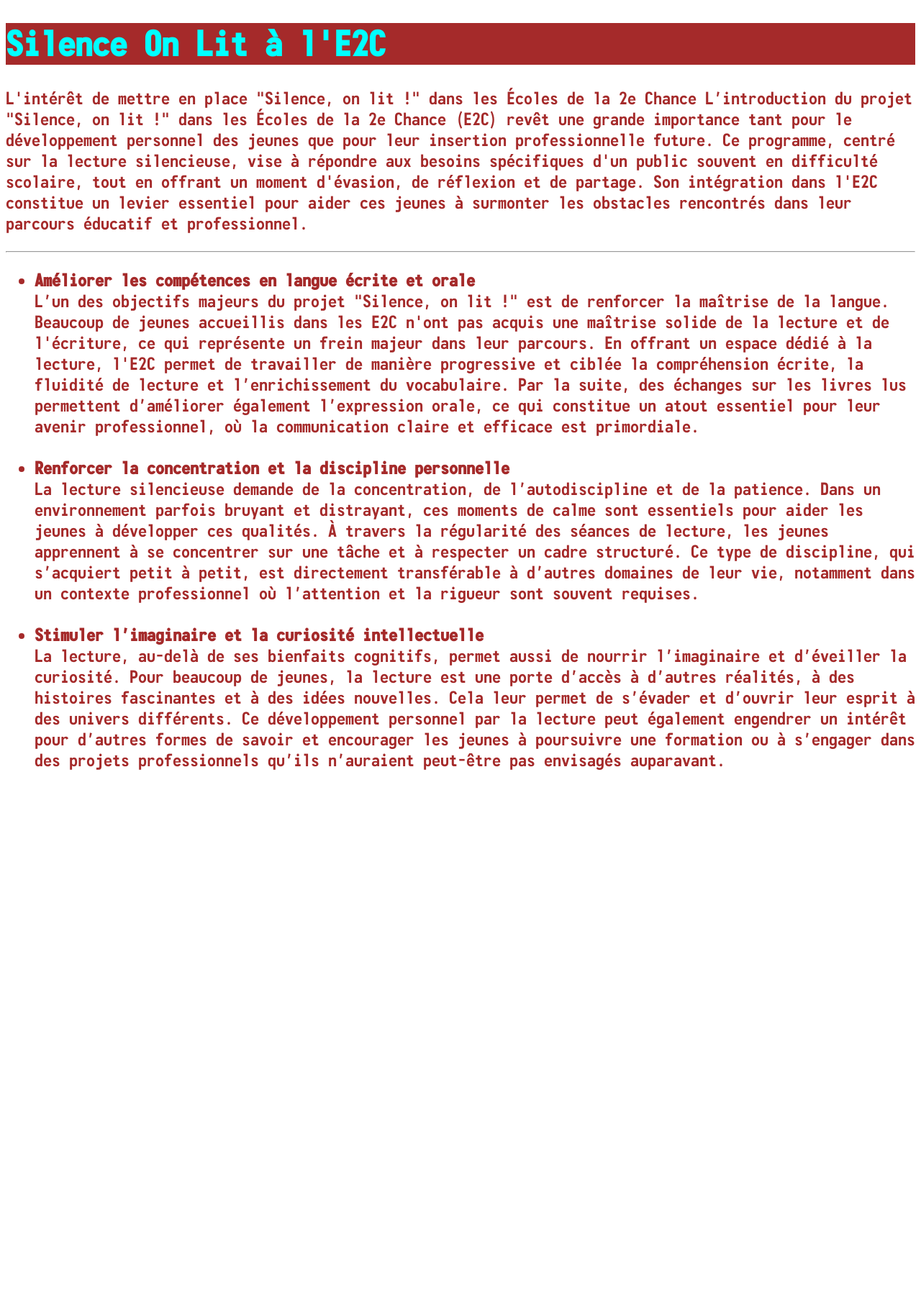
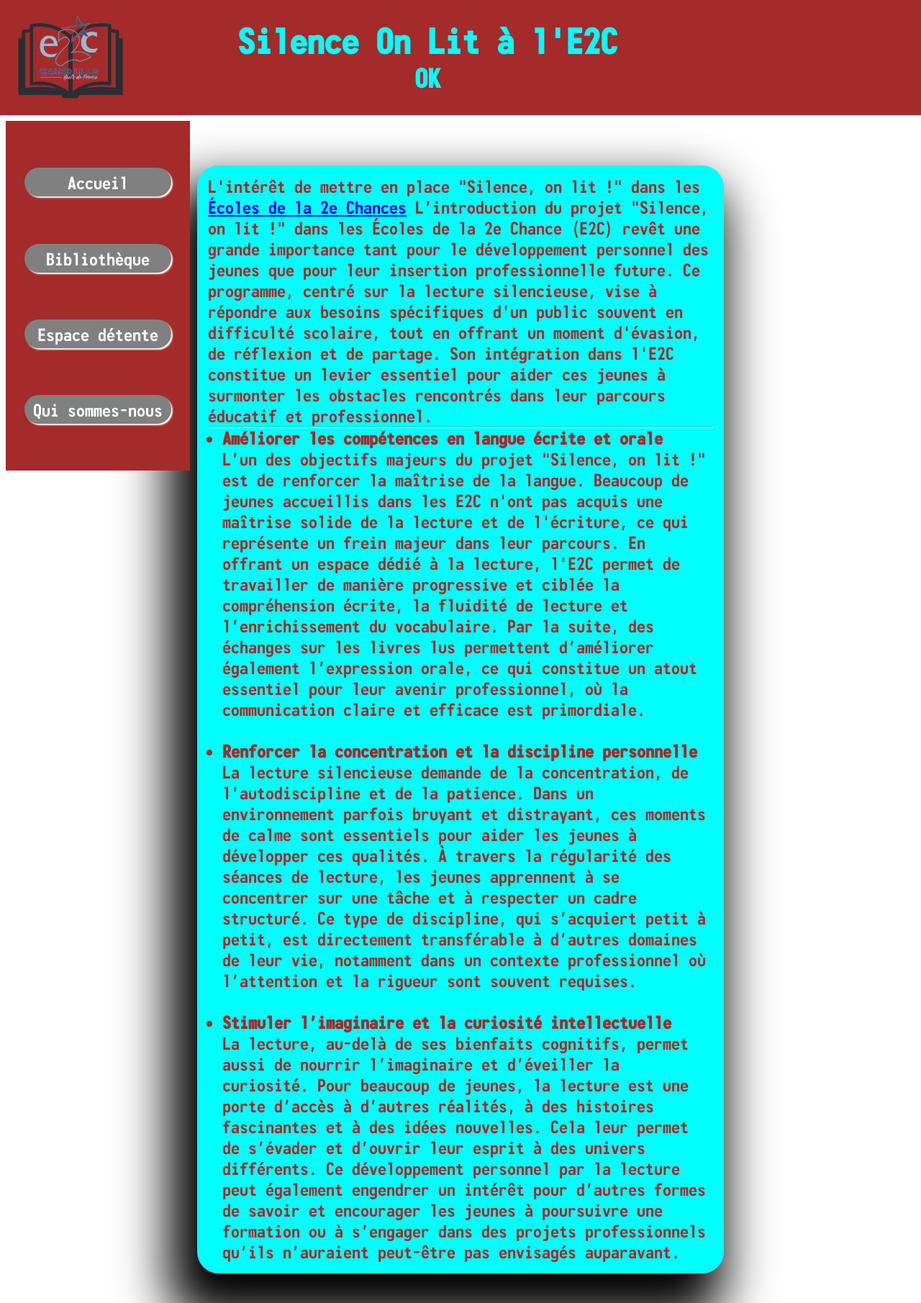
Before and after one commit to Roma088/exo2, a PHP site: page / in a window 1280 px wide. Shown: the top 1811 px of the page at 72% size. Before the commit the page ends 1070 px from the top, so only its background shows below. Run offline with PHP 8.4, Linux system fonts and the light colour scheme.

Commit message:
Fin HTML/CSS

```diff
--- a/index.html
+++ b/index.html
@@ -8,14 +8,26 @@
 </head>
 <body>
     <header>
-        <h1>Silence On Lit à l'E2C</h1>
+        <img src="../asset/logo.png" alt="" id="logo">
+        <div id="titres">
+            <h1>Silence On Lit à l'E2C</h1>
+            <h2>OK</h2>
+        </div>
     </header>
 
+    <nav>
+        <a href="./index.html" class="bouton">Accueil</a>
+        <a href="./page/library.html" class="bouton">Bibliothèque</a>
+        <a href="./page/game.html" class="bouton">Espace détente</a>
+        <a href="./page/us.html" class="bouton">Qui sommes-nous</a>
+    </nav>
+
     <main>
-        <p>L'intérêt de mettre en place "Silence, on lit !" dans les Écoles de la 2e Chance
+        <article>
+        <p>L'intérêt de mettre en place "Silence, on lit !" dans les <a href="https://reseau-e2c.fr/" target="_blank">Écoles de la 2e Chances</a>
 
         L’introduction du projet "Silence, on lit !" dans les Écoles de la 2e Chance (E2C) revêt une grande importance tant pour le développement personnel des jeunes que pour leur insertion professionnelle future. Ce programme, centré sur la lecture silencieuse, vise à répondre aux besoins spécifiques d'un public souvent en difficulté scolaire, tout en offrant un moment d'évasion, de réflexion et de partage. Son intégration dans l'E2C constitue un levier essentiel pour aider ces jeunes à surmonter les obstacles rencontrés dans leur parcours éducatif et professionnel.</p>
-    </main>
+
         <hr>
             <ul>
                 <li>  <strong>Améliorer les compétences en langue écrite et orale</strong> <br>
@@ -30,5 +42,32 @@
 
                 La lecture, au-delà de ses bienfaits cognitifs, permet aussi de nourrir l’imaginaire et d’éveiller la curiosité. Pour beaucoup de jeunes, la lecture est une porte d’accès à d’autres réalités, à des histoires fascinantes et à des idées nouvelles. Cela leur permet de s’évader et d’ouvrir leur esprit à des univers différents. Ce développement personnel par la lecture peut également engendrer un intérêt pour d’autres formes de savoir et encourager les jeunes à poursuivre une formation ou à s’engager dans des projets professionnels qu’ils n’auraient peut-être pas envisagés auparavant.</li>
             </ul>
+        </article>
+        <div id="image">
+            <h2>ok</h2>
+        </div>
+
+        <article>
+        <p>L'intérêt de mettre en place "Silence, on lit !" dans les <a href="https://reseau-e2c.fr/" target="_blank">Écoles de la 2e Chances</a>
+
+        L’introduction du projet "Silence, on lit !" dans les Écoles de la 2e Chance (E2C) revêt une grande importance tant pour le développement personnel des jeunes que pour leur insertion professionnelle future. Ce programme, centré sur la lecture silencieuse, vise à répondre aux besoins spécifiques d'un public souvent en difficulté scolaire, tout en offrant un moment d'évasion, de réflexion et de partage. Son intégration dans l'E2C constitue un levier essentiel pour aider ces jeunes à surmonter les obstacles rencontrés dans leur parcours éducatif et professionnel.</p>
+
+        <hr>
+            <ul>
+                <li>  <strong>Améliorer les compétences en langue écrite et orale</strong> <br>
+
+                L’un des objectifs majeurs du projet "Silence, on lit !" est de renforcer la maîtrise de la langue. Beaucoup de jeunes accueillis dans les E2C n'ont pas acquis une maîtrise solide de la lecture et de l'écriture, ce qui représente un frein majeur dans leur parcours. En offrant un espace dédié à la lecture, l'E2C permet de travailler de manière progressive et ciblée la compréhension écrite, la fluidité de lecture et l’enrichissement du vocabulaire. Par la suite, des échanges sur les livres lus permettent d’améliorer également l’expression orale, ce qui constitue un atout essentiel pour leur avenir professionnel, où la communication claire et efficace est primordiale.</li>
+                <br>
+                <li> <strong>Renforcer la concentration et la discipline personnelle</strong> <br>
+
+                La lecture silencieuse demande de la concentration, de l’autodiscipline et de la patience. Dans un environnement parfois bruyant et distrayant, ces moments de calme sont essentiels pour aider les jeunes à développer ces qualités. À travers la régularité des séances de lecture, les jeunes apprennent à se concentrer sur une tâche et à respecter un cadre structuré. Ce type de discipline, qui s’acquiert petit à petit, est directement transférable à d’autres domaines de leur vie, notamment dans un contexte professionnel où l’attention et la rigueur sont souvent requises.</li>
+                    <br>
+                <li> <strong>Stimuler l’imaginaire et la curiosité intellectuelle</strong> <br>
+
+                La lecture, au-delà de ses bienfaits cognitifs, permet aussi de nourrir l’imaginaire et d’éveiller la curiosité. Pour beaucoup de jeunes, la lecture est une porte d’accès à d’autres réalités, à des histoires fascinantes et à des idées nouvelles. Cela leur permet de s’évader et d’ouvrir leur esprit à des univers différents. Ce développement personnel par la lecture peut également engendrer un intérêt pour d’autres formes de savoir et encourager les jeunes à poursuivre une formation ou à s’engager dans des projets professionnels qu’ils n’auraient peut-être pas envisagés auparavant.</li>
+            </ul>
+        </article>
+    </main>
+
     </body>
 </html>
--- a/style/style.css
+++ b/style/style.css
@@ -1,6 +1,12 @@
 @font-face {
     font-family: "mta";
     src: url('../style/monofonto\ rg.otf');
+}
+
+*{
+    margin: 0;
+    padding: 0;
+    box-sizing: border-box;
 }
 
 body {
@@ -11,6 +17,115 @@ body {
 }
 
 header {
+    display: flex;
+    flex-direction: row;
+    justify-content: space-evenly;
+    align-items: center;
     color: aqua;
     background-color: brown;
+    height: 20vh;
+    padding: 20px;
+    position: fixed;
+    width: 100vw;
+    z-index: 10;
 }
+
+main{
+    position: relative;
+    top: 20vh;
+}
+
+h1, h2{
+    width: fit-content;
+}
+
+#logo {
+    float: left;
+    height: 100%;
+}
+
+#titres{
+    display: flex;
+    flex-direction: column;
+    justify-content: space-between;
+    align-items: center;
+    width: 80%;
+    margin-right: 20%;
+}
+
+main{
+    padding: 30px;
+    display: flex;
+    flex-direction: column;
+    align-items: center;
+}
+
+article{
+    width: 60%;
+    background-color: aqua;
+    padding: 15px;
+    box-shadow: #000 -20px 45px 70px 20px;
+    border-radius: 30px;
+    margin: 40px;
+}
+
+ul{
+    margin-left: 20px;
+}
+
+#image{
+    display: flex;
+    flex-direction: column;
+    justify-content: center;
+    align-items: end;
+    aspect-ratio: 1904/640;
+    width: 100vw;
+    background-image: url(../asset/library.png);
+    background-repeat: no-repeat;
+    background-size: 100%;
+    background-attachment: fixed;
+    background-position-y: 15vh;
+}
+
+#image>h2 {
+    font-size: 5rem;
+    padding-right: 5vw;
+    color: aqua;
+}
+
+nav{
+    display: flex;
+    flex-direction: column;
+    justify-content: space-evenly;
+    align-items: center;
+    height: 38vw;
+    width: 20vw;
+    background-color: brown;
+    position: fixed;
+    top: 21vh;
+    margin-left: 1vh;
+    z-index: 5;
+}
+
+.bouton{
+    display: block;
+    text-decoration: none;
+    width: 80%;
+    height: 5vh;
+    background-color: aqua;
+    color: black;
+    text-align: center;
+    padding-top: 7px;
+    border-radius: 2.5vh;
+    background-color: gray;
+    color: white;
+    box-shadow: white 2px 2px 2px 0;
+    transition: box-shadow 500ms;
+}
+
+.bouton:hover{
+    background-color: gray;
+    color: white;
+    border: white 2px solid;
+    box-shadow: 0 0 2px 0;
+}
```
Also changed, not shown: page/game.html (added, +30 -0 lines), page/library.html (added, +30 -0 lines), page/us.html (added, +30 -0 lines), asset/library.png (added), asset/logo.png (added).
